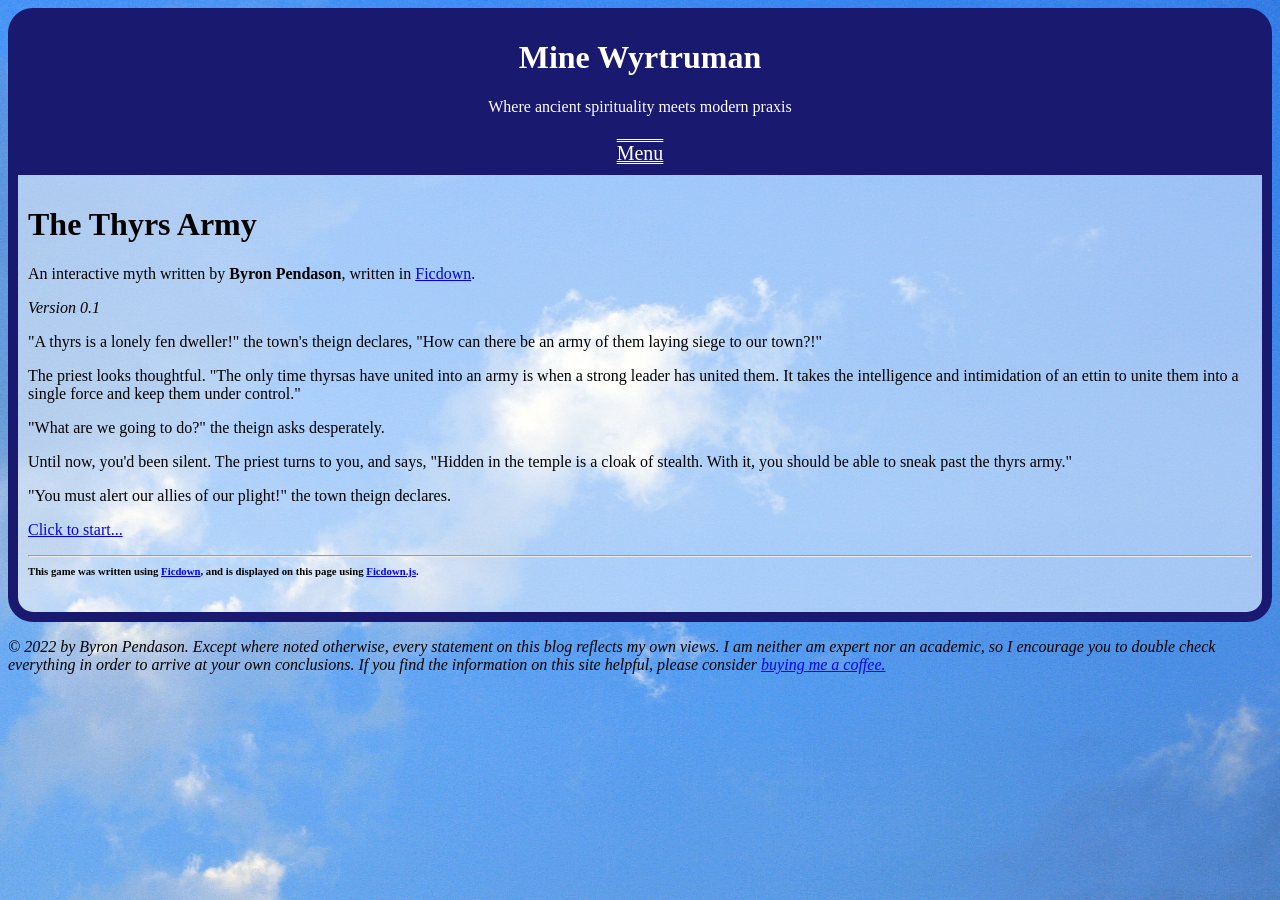
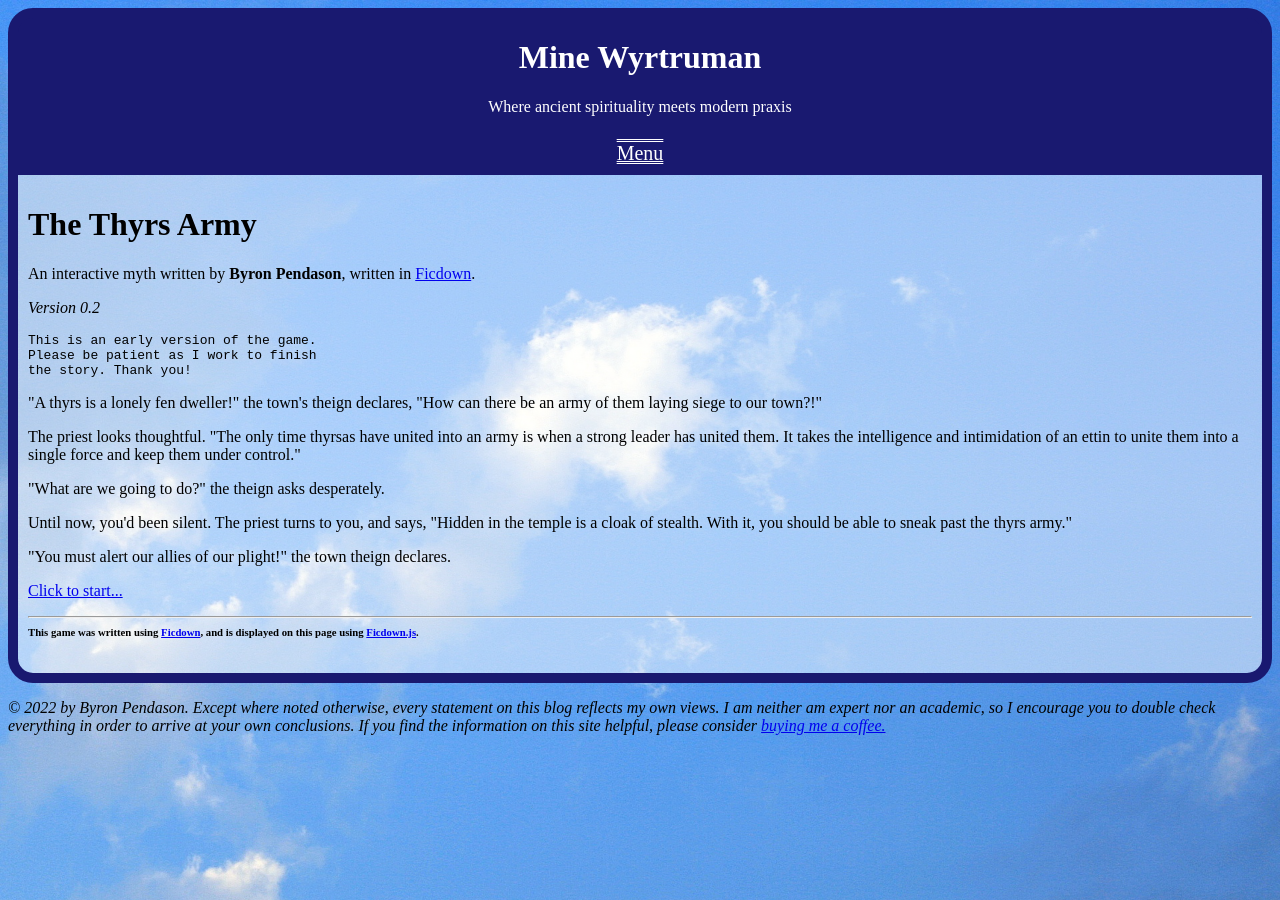
Before and after one commit to byronpendason/byronpendason.github.io, a Jekyll site: the page built from _games/the_thyrs_army.md, in a window 1280 px wide. Built offline with Jekyll 4.4.1, drawn with Linux system fonts in a browser that asks for light colours; comment, search, counter and statistics services are not loaded; some of the changed lines change nothing that is shown.

Commit message:
Add files via upload

````diff
--- a/_games/the_thyrs_army.md
+++ b/_games/the_thyrs_army.md
@@ -8,7 +8,13 @@
 
 An interactive myth written by **Byron Pendason**, written in [Ficdown](https://www.ficdown.com/).
 
-*Version 0.1*
+*Version 0.2*
+
+```
+This is an early version of the game.
+Please be patient as I work to finish
+the story. Thank you!
+```
 
 "A thyrs is a lonely fen dweller!" the town's theign declares, "How can there be an army of them laying siege to our town?!"
 
@@ -34,15 +40,87 @@
 
 ### Priest
 
-[The priest looks at you concerned. "You must get that cloak so that you can slip past the thyrs army and gather our allies to save us!"](?!got-cloak)
+[The priest looks at you concerned. "You must get that cloak so that you can slip past the thyrs army and gather our allies to save us!](?!got-cloak)
 
-["You have the cloak," the priest observes, "Hurry, you must gather our allies!"](?got-cloak)
+["The cloak should be hidden under my bed in the cellar underneath the temple."](?!got-cloak)
+
+["You have the cloak," the priest says, "Hurry, you must gather our allies!"](?got-cloak)
 
 ## Town Square
 
+The streets are [full of people](#people), most of them walking around hopelessly.
+
+To [the north](/meadhall) is the meadhall, to [the east](/homes) are the homes of most the town's people, to [the south](/gate) is the town's gate.
+
+### People
+
+Most of the people are walking around disheveled and hungry. Due to the siege, food has had to be rationed. These people have lost all hope, just waiting for the inevitable attack of the thyrs army.
+
+## Homes
+
+> Not many people are out in the residential part of town. The one's you do see look disheveled and hungry.
+
+To [the west](/town-square) is the town square, and to [the north](/the-temple) is the temple.
+
+## Temple
+
+[The altar](#altar) lies to the east. There are [stairs going down](/cellar) along the opposite wall. You [can exit](/homes) the temple by going south.
+
+### Altar
+
+The altar is littered with offerings of different kinds, and a large bowl in the middle with an eternal flame. The people will enter occasionally to say a quick prayer and deposit another gift on to the altar. The gifts will lie there undisturbed until the priest disposes of them by casting them into the large bowl with a fire inside during his evening offerings.
+
+[You can](?!made-offering)[make an offering](#made-offering?!made-offering)[if you so choose](?!made-offering).
+
+### Made Offering
+
+Inside the bag you are carrying is your daily rations. *I won't need them if I fail to make it past the thyrsas,* you think.
+
+You say a prayer to the gods to help you sneak past the thyrsas, and then place your food on to the altar.
+
+## [Cellar]("The Priest's Room")
+
+The priest has a simple bedroom. Along one wall is a table with various scrolls and instruments that he uses in his duties as a priest. Along the other wall is [the Priest's bed](#got-cloak?!got-cloak)[the Priest's bed](?got-cloak). You can [go back up the steps](/temple) to exit the room.
+
+### Got Cloak
+
+The bed is a simple one, not much more than a cloak on the ground. Reaching underneath it, you find a cloak. Pulling it out, you try to look at it but can't seem to focus your attention on it for some reason.
+
+## Gate
+
+Guards are on duty here, eyeing the sieging army.
+
+> "I would not go out there," one of the guards say, "Those monsters have been killing people on sight."
+
+To [the south](/fork-in-the-road) is the thyrs army, with the highway going between your allies cities just beyond. To [the north](/town-square) is the town.
+
+## Fork in the Road
+
 ```
-This is an early version of the game.
-This is as far as the story goes for now.
+This is as far as the adventure goes,
+for now. Check back often for updates!
 ```
 
+## [Fork in the Road]("The Thyrs Camp"?!got-cloak)
+
+You do your best to try to sneak past the thyrs army, but you fail miserably. The thyrsas drag you to their leader, a large ettin with an ancient looking face.
+
+"You thought you could get past my army, eh?" he asks, "I will make an example of you!"
+
+The thyrsas behead you, stick your head on a pike, add place it where it's in clear view of the town's gate.
+
+A week later, the town is attacked by the thyrsas. They leave little behind but burning ruins.
+
+[Fork in the Road]("The Thyrs Camp"?got-cloak&!made-offering)
+
+You do your best to try to sneak past the thyrs army, and you make it farther than you normally would have. But just as you think you're going to make it, you bump into a thyrs which grabs you. The thyrs drags you to their leader, a large ettin with an ancient looking face.
+
+"You thought you could get past my army, eh?" he asks, "I will make an example of you!"
+
+The thyrsas behead you, stick your head on a pike, add place it where it's in clear view of the town's gate.
+
+A week later, the town is attacked by the thyrsas. They leave little behind but burning ruins.
+
+Perhaps you should have sought to gain the favour of the gods before attempting to sneak past the siege?
+
 </textarea>
````
